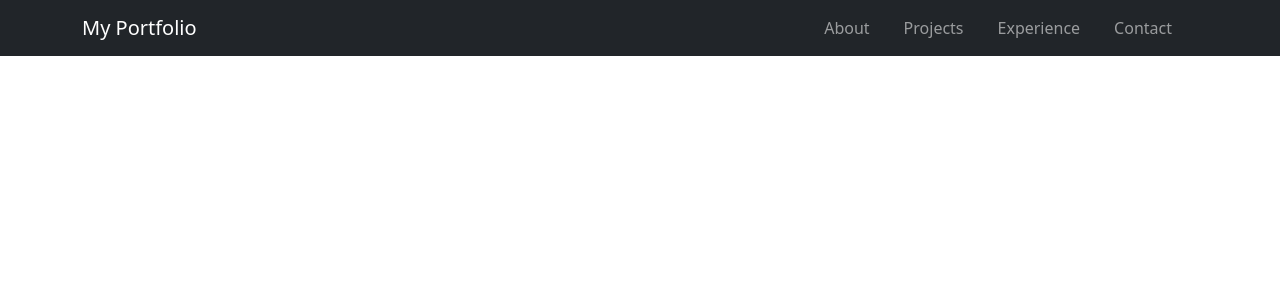
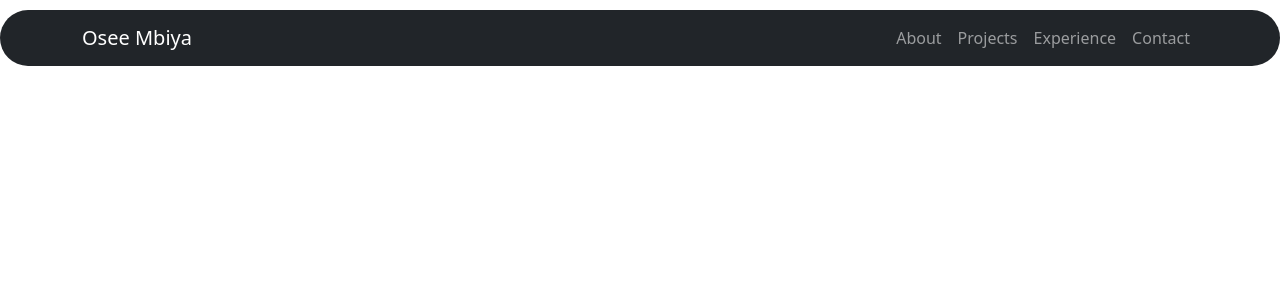
Before and after one commit to Oseembiya/my-portfolio, a React (Vite) app: page / in a window 1280 px wide. Shown: the top 300 px of the page. Built offline with nearby package versions, Linux system fonts and the light colour scheme.

Commit message:
Updating myportfolio

```diff
--- a/src/components/common/navbar.jsx
+++ b/src/components/common/navbar.jsx
@@ -1,4 +1,5 @@
 // src/components/Common/Navbar.js
+
 function Navbar() {
   const navlinks = [
     { href: "#about", label: "About" },
@@ -10,9 +11,8 @@ function Navbar() {
     <nav className="navbar navbar-expand-lg navbar-dark bg-dark">
       <div className="container">
         <a className="navbar-brand" href="/">
-          My Portfolio
+          Osee Mbiya
         </a>
-
         <button
           className="navbar-toggler"
           type="button"
--- a/src/styles/App.css
+++ b/src/styles/App.css
@@ -3,3 +3,8 @@
   margin: 0 auto;
   text-align: left;
 }
+.navbar {
+  position: relative;
+  top: 10px;
+  border-radius: 2.5rem;
+}
--- a/src/styles/index.css
+++ b/src/styles/index.css
@@ -1,9 +1,7 @@
-/* index.css */
-
 /* Using :root for CSS Variables or Global Style Base */
 :root {
   --font-family-main: Inter, system-ui, Avenir, Helvetica, Arial, sans-serif;
-  --color-text: #ffffffde;
+  --color-text: #ffffff;
   --color-background: #ffffff;
 
   font-family: var(--font-family-main);
@@ -18,7 +16,6 @@
   text-rendering: optimizeLegibility;
   -webkit-font-smoothing: antialiased;
   -moz-osx-font-smoothing: grayscale;
-}
 
   /* Optional: Apply universal styles with * */
   * {
@@ -26,9 +23,8 @@
     padding: 0;
     box-sizing: border-box;
   }
-.navbar {
-  padding: 28px;
+  body {
+    height: 100vh;
+    background-color: var(--color-background);
   }
-.nav-item {
-  margin-right: 18px;
 }
```
Lines whose indentation alone changed are shown as unchanged.
